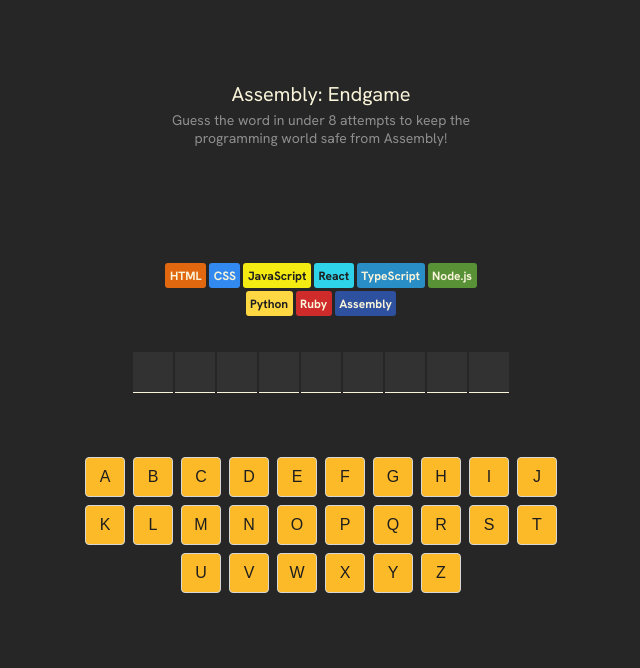
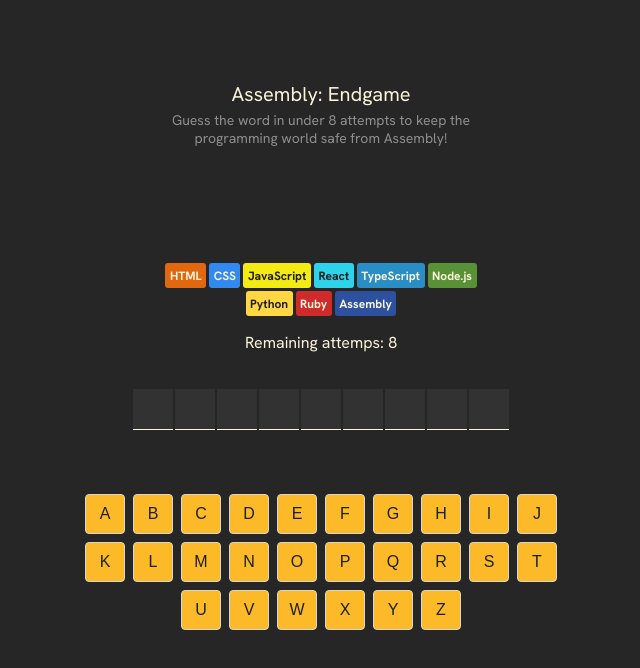
Before and after one commit to daniela-mendes/react-101, a React (Vite) app in the folder assembly-endgame/: page / in a window 1280 px wide. Shown: the top 668 px of the page, without its empty margins (319-959 px from the left). Built offline with nearby package versions, Linux system fonts and the light colour scheme.

Commit message:
assembly endgame capstone: extras - remaining guesses counter - "anti confetti" when the player loses the game

```diff
--- a/assembly-endgame/src/App.tsx
+++ b/assembly-endgame/src/App.tsx
@@ -36,6 +36,8 @@
     loss: isGameLost,
     farewell: !isGameOver && isLastGuessWrong
   })
+
+  const remainingGuesses: number = languages.length - 1 - wrongGuessCount
 
   const alphabet: string = "abcdefghijklmnopqrstuvwxyz"
 
@@ -103,9 +105,29 @@
     setGuessedLetters([])
   }
 
+  function SadConfetti() {
+    return (
+      <Confetti
+        width={windowSize.width} height={windowSize.height}
+        gravity={0.05}
+        drawShape={(ctx) => {
+          const emoji = "☠️";
+          const fontSize = 25;
+
+          ctx.font = `${fontSize}px Arial`; // Set font size & type
+          ctx.textAlign = "center";
+          ctx.textBaseline = "middle";
+
+          ctx.fillText(emoji, 0, 0); // Draw emoji at center
+        }}
+      />
+    );
+  }
+
   return (
     <main>
       {isGameWon && <Confetti width={windowSize.width} height={windowSize.height} />}
+      {isGameLost && SadConfetti()}
       <header>
         <span className="title">Assembly: Endgame</span>
         <span className="description">Guess the word in under 8 attempts to keep the programming world safe from Assembly!</span>
@@ -117,6 +139,8 @@
 
       <section className="language-chips">{chips}</section>
 
+      <p>Remaining attemps: {remainingGuesses}</p>
+
       <section className="guess-word">{guessWord}</section>
 
       {/* Combined visually-hidden aria-live region for status updates */}
@@ -126,7 +150,7 @@
             `Correct! The letter ${guessedLetters[guessedLetters.length - 1]} is in the word.` :
             `Sorry, the letter ${guessedLetters[guessedLetters.length - 1]} is not in the word.`
           }
-          You have {languages.length - 1} attempts left.
+          You have {remainingGuesses} attempts left.
         </p>
         <p>Current word: {currentWord.split("").map(letter =>
           guessedLetters.includes(letter) ? letter + "." : "blank.")
--- a/assembly-endgame/src/index.css
+++ b/assembly-endgame/src/index.css
@@ -65,7 +65,6 @@
   flex-wrap: wrap;
   gap: 3px;
   justify-content: center;
-  margin-bottom: 36px;
   max-width: 350px;
 
   span {
@@ -174,3 +173,8 @@
   white-space: nowrap;
   border: 0;
 }
+
+main > p {
+  margin-bottom: 36px;
+  color: #F9F4DA;
+}
```
